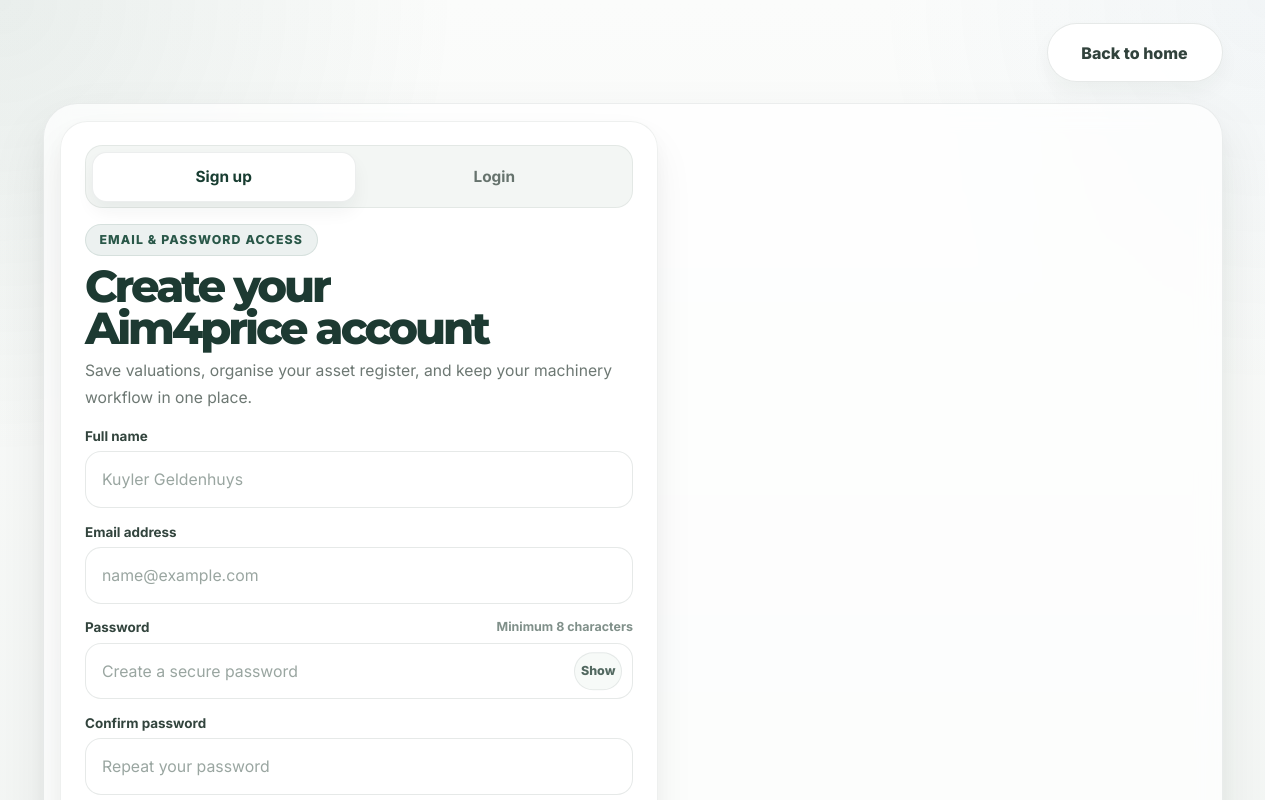
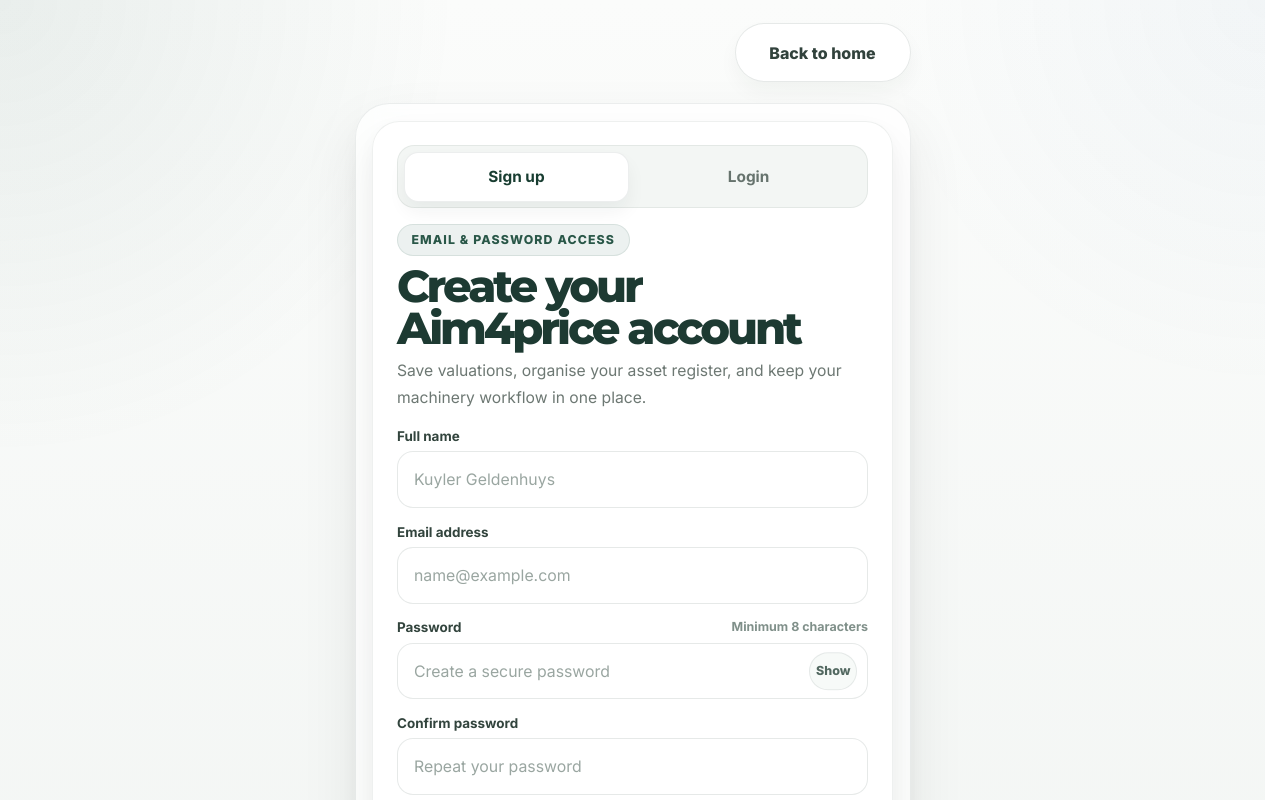
Before and after one commit to Aim4price/Aim4price.com-, a Next.js app: page /auth in a window 1280 px wide. Shown: the top 800 px of the page. Built offline with nearby package versions, Linux system fonts and the light colour scheme.

Commit message:
Update page.module.css

```diff
--- a/app/auth/page.module.css
+++ b/app/auth/page.module.css
@@ -14,11 +14,12 @@
 }
 
 .topBar {
+  width: min(100%, 34.75rem);
   display: flex;
   align-items: center;
   justify-content: flex-end;
   gap: 1rem;
-  margin-bottom: 1.28rem;
+  margin: 0 auto 1.28rem;
 }
 
 .homeLink {
@@ -52,9 +53,9 @@
 }
 
 .frame {
-  display: grid;
-  grid-template-columns: minmax(0, 1.06fr) minmax(22rem, 0.94fr);
-  gap: 1.08rem;
+  width: min(100%, 34.75rem);
+  display: block;
+  margin: 0 auto;
   padding: 1.05rem;
   border-radius: 2.15rem;
   border: 1px solid rgba(18, 45, 37, 0.08);
@@ -65,10 +66,9 @@
   backdrop-filter: blur(12px);
 }
 
-.showcase,
 .authCard {
   min-width: 0;
-  height: 100%;
+  height: auto;
   border-radius: 1.72rem;
 }
 
@@ -604,30 +604,8 @@
 }
 
 @media (max-width: 1080px) {
-  .frame {
-    grid-template-columns: 1fr;
-  }
-
-  .authCard {
-    order: 1;
-  }
-
-  .showcase {
-    order: 2;
-  }
-
-  .showcaseTitle,
-  .authTitle,
-  .showcaseText {
+  .authTitle {
     max-width: none;
-  }
-
-  .workspaceMedia {
-    min-height: 18rem;
-  }
-
-  .workspaceGrid {
-    grid-template-columns: repeat(3, minmax(0, 1fr));
   }
 }
 
```
